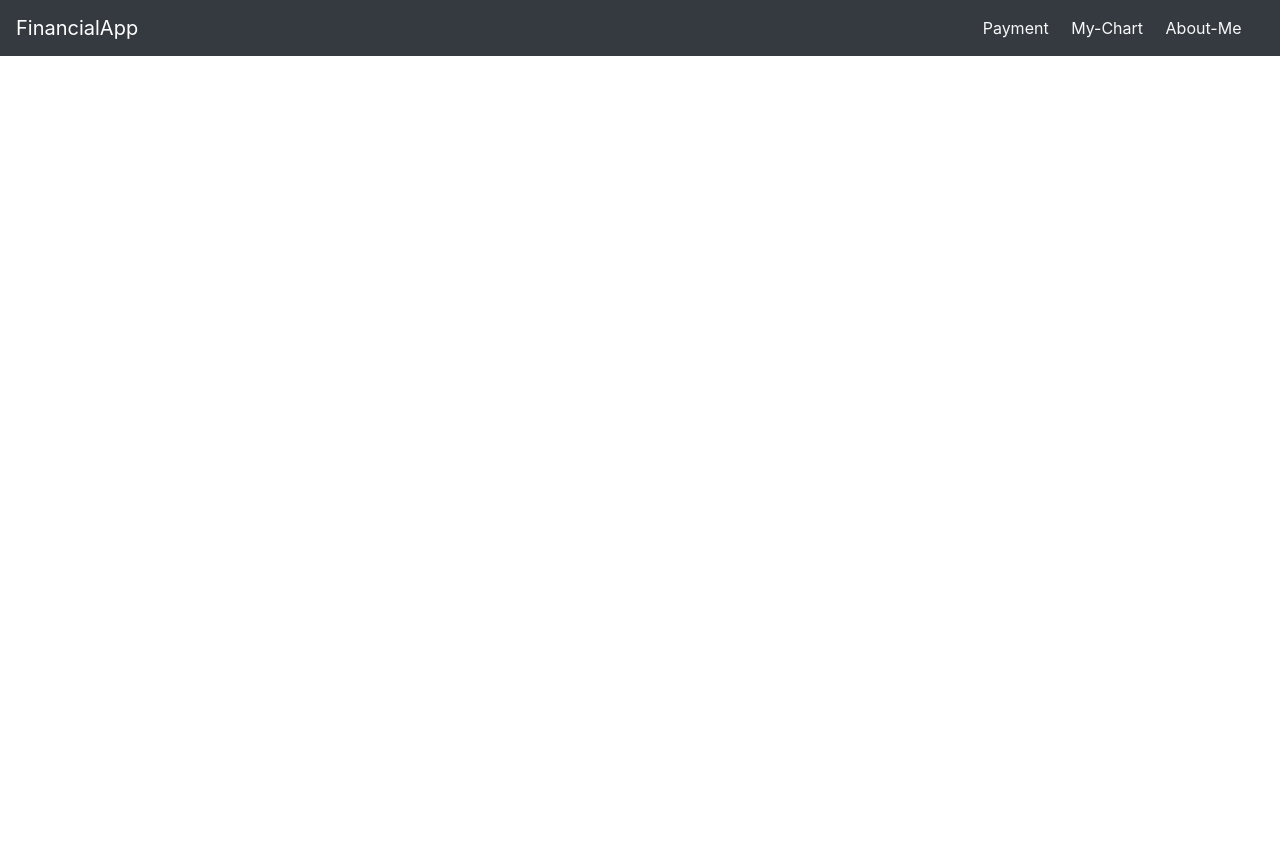
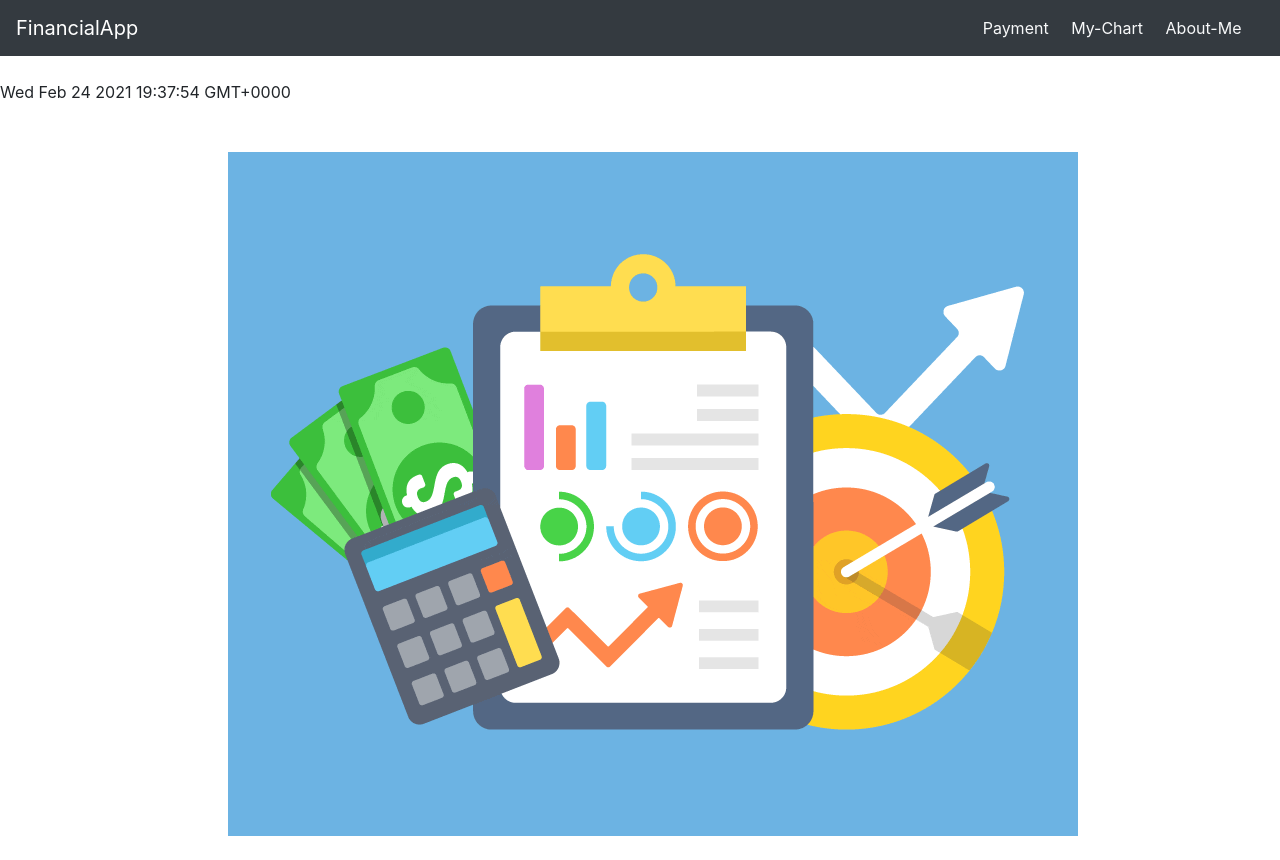
Before and after one commit to kannyg87/FinancialApp, a React (Create React App) app in the folder FinancialApp/: page / in a window 1280 px wide. Before the commit the page ends 800 px from the top, so only its background shows below. Built offline with nearby package versions, Linux system fonts and the light colour scheme.

Commit message:
update app.js

```diff
--- a/FinancialApp/src/App.js
+++ b/FinancialApp/src/App.js
@@ -1,5 +1,6 @@
 import React from 'react'
 import Moment from 'react-moment';
+import Financial from './assets/imgs/welcome.gif';
 
 
 const App = () => {
@@ -8,7 +9,17 @@ const App = () => {
     <>
       <br />
 
-            <Moment date={dateToFormat} />
+    <Moment date={dateToFormat} />
+      <div class="container-fluid">
+        <div class="row mt-5">
+          <div class="offset-2 col-lg-2 col-md-4 col-sm-6 offset-2">
+
+                <div>
+                    <img src={Financial} alt="BigCo Inc. logo"/>
+                </div>
+            </div>
+        </div>
+      </div>
     </>
   )
 }
--- a/FinancialApp/src/components/AboutMe.js
+++ b/FinancialApp/src/components/AboutMe.js
@@ -22,11 +22,15 @@ const AboutMe = () => {
             </div>
             <div className=" col-6">
                 <h2>Kanny Mohamad</h2>
+
                 <p className="title">Full-stack Developer</p>
-                <a  href={"https://github.com/kannyg87"} target="_blank">Github </a>&nbsp;
+                <p>kanny.ghafour87@gmail.com</p>
+                <a  href={"https://github.com/kannyg87"} target="_blank">Github </a>&nbsp;  <br />
+
                 <a  href={"https://www.linkedin.com/in/kannymohamad/"} target="_blank">LinkedIn</a>
-                <p>kanny.ghafour87@gmail.com</p>
-                <Link className= "badge badge-warning w-50 h-90 text-center" target="_blank" to="http://kanny.us/"> <h3>Portfolio</h3></Link>
+
+                <a href={"http://kanny.us"} target="_blank"><h3>Portfolio</h3></a>
+
 
             </div>
         </div>
--- a/FinancialApp/src/components/layout/Header.js
+++ b/FinancialApp/src/components/layout/Header.js
@@ -5,7 +5,7 @@ import {Link} from 'react-router-dom';
 const Header = () => {
     return (
     <>
-        <nav className="navbar navbar-expand-lg navbar-dark bg-dark sticky-top">
+        <nav className="navbar navbar-expand-lg navbar-dark bg-dark sticky-top ">
     <Link className="navbar-brand" to="#">FinancialApp</Link>&nbsp;&nbsp;
     <button className="navbar-toggler" type="button" data-toggle="collapse" data-target="#navbarNav" aria-controls="navbarNav" aria-expanded="false" aria-label="Toggle navigation">
         <span className="navbar-toggler-icon"></span>
--- a/FinancialApp/src/index.js
+++ b/FinancialApp/src/index.js
@@ -1,6 +1,6 @@
 import React from 'react';
 import ReactDOM from 'react-dom';
-// import App from './App';
+import App from './App';
 import Payment from './components/Payment';
 import MyChart from './components/Chart'
 import Kanny from './components/AboutMe'
@@ -55,7 +55,7 @@ ReactDOM.render(
         <Router>
           <BaseLayout>
             <Switch>
-              {/* <Route exact path='/' component={App}/> */}
+              <Route exact path='/' component={App}/>
               <Route exact path='/Payment' component={Payment}/>
               <Route path='/API' component={API}/>
               <Route path='/mychart' component={MyChart}/>
--- a/FinancialApp/src/reducers/reducers.js
+++ b/FinancialApp/src/reducers/reducers.js
@@ -7,7 +7,8 @@ const initialState ={
         {
         id: uuidv1(),
         billName :"gas",
-        cost: 0,
+        cost: 22
+        ,
         newId: 1,
         notes:"notes",
         date: new Date(),
```
Also changed, not shown: FinancialApp/src/assets/imgs/welcome.gif (added), 1 other file (tests, documents, lock files or other folders).
